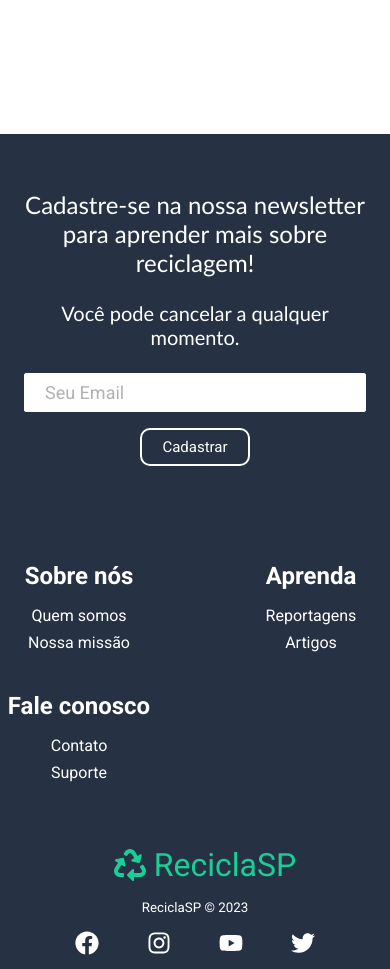
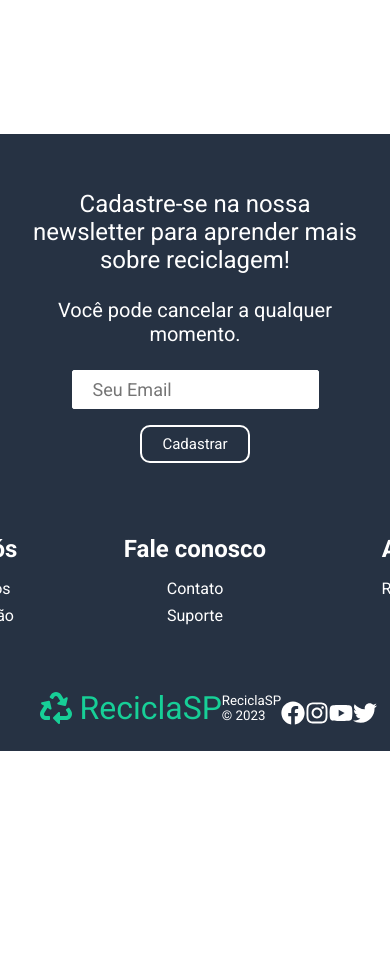
Before and after one commit to Projetos-Fiap/React-Sprint4, a React (Create React App) app: page /login in a window 390 px wide. Shown: the part 800-1769 px from the top of the page. After the commit the page ends 1551 px from the top, so only its background shows below. Built offline with nearby package versions, Linux system fonts and the light colour scheme.

Commit message:
convertendo estilo do footer para styled-component

```diff
--- a/src/components/Footer/Footer.css
+++ /dev/null
@@ -1,163 +0,0 @@
-.footer-container {
-  background-color: #263243;
-  padding: 2rem 0 0.5rem 0;
-  display: flex;
-  flex-direction: column;
-  justify-content: center;
-  align-items: center;
-}
-
-.footer-subscription {
-  display: flex;
-  flex-direction: column;
-  justify-content: center;
-  align-items: center;
-  text-align: center;
-
-  margin-bottom: 24px;
-  padding: 24px;
-  color: #fff;
-}
-
-.footer-subscription > p {
-  font-family: 'Trebuchet MS', 'Lucida Sans Unicode', 'Lucida Grande',
-    'Lucida Sans', Arial, sans-serif;
-}
-
-.footer-subscription-heading {
-  margin-bottom: 24px;
-  font-size: 24px;
-}
-
-.footer-subscription-text {
-  margin-bottom: 24px;
-  font-size: 20px;
-}
-
-.footer-input {
-  padding: 8px 20px;
-  border-radius: 2px;
-  margin-right: 10px;
-  outline: none;
-  border: none;
-  font-size: 18px;
-  margin-bottom: 16px;
-  border: 1px solid #fff;
-}
-
-.footer-links {
-  width: 100%;
-  max-width: 100px;
-  display: flex;
-  justify-content: center;
-}
-
-.footer-link-wrapper {
-  display: flex;
-}
-
-.footer-link-items {
-  display: flex;
-  flex-direction: column;
-  align-items: center;
-  margin: 16px;
-  text-align: center;
-  width: 200px;
-  box-sizing: border-box;
-}
-
-.footer-link-items h2 {
-  margin-bottom: 16px;
-}
-
-.footer-link-items > h2 {
-  color: #fff;
-}
-
-.footer-link-items a {
-  color: #fff;
-  text-decoration: none;
-  margin-bottom: 0.5rem;
-}
-
-.footer-link-items a:hover {
-  color: #17cf97;
-  transition: 0.3s ease-out;
-}
-
-.footer-email-form h2 {
-  margin-bottom: 2rem;
-}
-
-.footer-input::placeholder {
-  color: #b1b1b1;
-}
-
-/* Social Icons */
-.social-icon-link {
-  color: #fff;
-  font-size: 24px;
-}
-
-.social-media {
-  max-width: 800px;
-  width: 100%;
-}
-
-.social-media-wrap {
-  display: flex;
-  justify-content: space-between;
-  align-items: center;
-  width: 90%;
-  max-width: 1000px;
-  margin: 40px auto 0 auto;
-}
-
-.social-icons {
-  display: flex;
-  justify-content: space-between;
-  align-items: center;
-  width: 240px;
-}
-
-.social-logo {
-  color: #17cf97;
-  justify-self: start;
-  margin-left: 20px;
-  cursor: pointer;
-  text-decoration: none;
-  font-size: 2rem;
-  display: flex;
-  align-items: center;
-  margin-bottom: 16px;
-}
-
-.website-rights {
-  color: #fff;
-  margin-bottom: 16px;
-}
-
-@media screen and (max-width: 820px) {
-  .footer-links {
-    padding-top: 2rem;
-  }
-
-  .footer-input {
-    width: 100%;
-  }
-
-  .btn {
-    width: 100%;
-  }
-
-  .footer-link-wrapper {
-    flex-direction: column;
-  }
-
-  .social-media-wrap {
-    flex-direction: column;
-  }
-}
-
-@media screen and (max-width: 768px) {
-}
--- a/src/components/Footer/Footer.js
+++ b/src/components/Footer/Footer.js
@@ -1,11 +1,143 @@
 import React, { useState } from 'react';
-import './Footer.css';
+import styled from 'styled-components';
 import { Button } from '../Button/Button';
 import { Link } from 'react-router-dom';
-// Importando ícones das mídias sociais
 import { FaFacebook, FaInstagram, FaYoutube, FaTwitter } from 'react-icons/fa';
-// Importando logo
-import { FaRecycle } from "react-icons/fa";
+import { FaRecycle } from 'react-icons/fa';
+
+const FooterContainer = styled.div`
+  background-color: #263243;
+  padding: 2rem 0 0.5rem 0;
+  display: flex;
+  flex-direction: column;
+  justify-content: center;
+  align-items: center;
+`;
+
+const FooterSubscription = styled.div`
+  display: flex;
+  flex-direction: column;
+  justify-content: center;
+  align-items: center;
+  text-align: center;
+  margin-bottom: 24px;
+  padding: 24px;
+  color: #fff;
+`;
+
+const FooterSubscriptionHeading = styled.p`
+  margin-bottom: 24px;
+  font-size: 24px;
+  color: white; /* Added to make heading white */
+`;
+
+const FooterSubscriptionText = styled.p`
+  margin-bottom: 24px;
+  font-size: 20px;
+`;
+
+const InputAreas = styled.div`
+  display: flex;
+  flex-direction: column; /* Changed to column for alignment */
+  align-items: center;
+`;
+
+const FooterInput = styled.input`
+  padding: 8px 20px;
+  border-radius: 2px;
+  outline: none;
+  border: none;
+  font-size: 18px;
+  margin-bottom: 16px;
+  border: 1px solid #fff;
+`;
+
+const SubscriptionMessage = styled.div`
+  color: ${({ isSubscribed }) => (isSubscribed ? '#17cf97' : 'red')};
+  margin-top: 8px; /* Added margin-top to separate message from button */
+`;
+
+const FooterLinks = styled.div`
+  width: 100%;
+  max-width: 100px;
+  display: flex;
+  justify-content: center;
+`;
+
+const FooterLinkWrapper = styled.div`
+  display: flex;
+`;
+
+const FooterLinkItems = styled.div`
+  display: flex;
+  flex-direction: column;
+  align-items: center;
+  margin: 16px;
+  text-align: center;
+  width: 200px;
+  box-sizing: border-box;
+`;
+
+const FooterLinkTitle = styled.h2`
+  margin-bottom: 16px;
+  color: #fff;
+`;
+
+const FooterLink = styled(Link)`
+  color: #fff;
+  text-decoration: none;
+  margin-bottom: 0.5rem;
+  &:hover {
+    color: #17cf97;
+    transition: 0.3s ease-out;
+  }
+`;
+
+const SocialMedia = styled.div`
+  max-width: 800px;
+  width: 100%;
+`;
+
+const SocialMediaWrap = styled.div`
+  display: flex;
+  justify-content: space-between;
+  align-items: center;
+  width: 90%;
+  max-width: 1000px;
+  margin: 40px auto 0 auto;
+`;
+
+const SocialIcons = styled.div`
+  display: flex;
+  justify-content: space-between;
+  align-items: center;
+  width: 240px;
+`;
+
+const FooterLogo = styled(Link)`
+  color: #17cf97;
+  justify-self: start;
+  margin-left: 20px;
+  cursor: pointer;
+  text-decoration: none;
+  font-size: 2rem;
+  display: flex;
+  align-items: center;
+  margin-bottom: 16px;
+`;
+
+const WebsiteRights = styled.small`
+  color: #fff;
+  margin-bottom: 16px;
+`;
+
+const SocialIconLink = styled(Link)`
+  color: #fff;
+  font-size: 24px;
+  &:hover {
+    color: #17cf97;
+  }
+`;
 
 function Footer() {
   const [email, setEmail] = useState('');
@@ -29,17 +161,16 @@ function Footer() {
   };
 
   return (
-    <div className='footer-container'>
-      <section className='footer-subscription'>
-        <p className='footer-subscription-heading'>
+    <FooterContainer>
+      <FooterSubscription>
+        <FooterSubscriptionHeading>
           Cadastre-se na nossa newsletter para aprender mais sobre reciclagem!
-        </p>
-        <p className='footer-subscription-text'>
+        </FooterSubscriptionHeading>
+        <FooterSubscriptionText>
           Você pode cancelar a qualquer momento.
-        </p>
-        <div className='input-areas'>
-          <input
-            className='footer-input'
+        </FooterSubscriptionText>
+        <InputAreas>
+          <FooterInput
             name='email'
             type='email'
             placeholder='Seu Email'
@@ -47,83 +178,58 @@ function Footer() {
             onChange={handleEmailChange}
           />
           <Button onClick={handleSubscription}>Cadastrar</Button>
-          <div className='subscription-message'>
-            <p style={{ color: isSubscribed ? '#17cf97' : 'red' }}>
-              {subscriptionMessage}
-            </p>
-          </div>
-        </div>
-      </section>
-      <div class='footer-links'>
-        <div className='footer-link-wrapper'>
-          <div class='footer-link-items'>
-            <h2>Sobre nós</h2>
-            <Link to='/sign-up'>Quem somos</Link>
-            <Link to='/'>Nossa missão</Link>
-          </div>
-
-          <div class='footer-link-items'>
-            <h2>Fale conosco</h2>
-            <Link to='/'>Contato</Link>
-            <Link to='/'>Suporte</Link>
-          </div>
-        </div>
-        <div className='footer-link-wrapper'>
-          <div class='footer-link-items'>
-            <h2>Aprenda</h2>
-            <Link to='/'>Reportagens</Link>
-            <Link to='/'>Artigos</Link>
-          </div>
-
-        </div>
-      </div>
-      <section class='social-media'>
-        <div class='social-media-wrap'>
-          <div class='footer-logo'>
-            <Link to='/' className='social-logo'>
-            <FaRecycle className="navbar-icon" />
-              ReciclaSP
-              <i class='fab fa-typo3' />
-            </Link>
-          </div>
-          <small class='website-rights'>ReciclaSP © 2023</small>
-          <div class='social-icons'>
-            <Link
-              class='social-icon-link facebook'
-              to='/'
-              target='_blank'
-              aria-label='Facebook'
-            >
-              <FaFacebook /> {/* Use o ícone do Facebook do React Icons */}
-            </Link>
-            <Link
-              class='social-icon-link instagram'
-              to='/'
-              target='_blank'
-              aria-label='Instagram'
-            >
-              <FaInstagram /> {/* Use o ícone do Instagram do React Icons */}
-            </Link>
-            <Link
-              class='social-icon-link youtube'
-              to='/'
-              target='_blank'
-              aria-label='Youtube'
-            >
-              <FaYoutube /> {/* Use o ícone do Youtube do React Icons */}
-            </Link>
-            <Link
-              class='social-icon-link twitter'
-              to='/'
-              target='_blank'
-              aria-label='Twitter'
-            >
-              <FaTwitter /> {/* Use o ícone do Twitter do React Icons */}
-            </Link>
-          </div>
-        </div>
-      </section>
-    </div>
+        </InputAreas>
+        <SubscriptionMessage isSubscribed={isSubscribed}>
+          {subscriptionMessage}
+        </SubscriptionMessage>
+      </FooterSubscription>
+      <FooterLinks>
+        <FooterLinkWrapper>
+          <FooterLinkItems>
+            <FooterLinkTitle>Sobre nós</FooterLinkTitle>
+            <FooterLink to='/sign-up'>Quem somos</FooterLink>
+            <FooterLink to='/'>Nossa missão</FooterLink>
+          </FooterLinkItems>
+        </FooterLinkWrapper>
+        <FooterLinkWrapper>
+          <FooterLinkItems>
+            <FooterLinkTitle>Fale conosco</FooterLinkTitle>
+            <FooterLink to='/'>Contato</FooterLink>
+            <FooterLink to='/'>Suporte</FooterLink>
+          </FooterLinkItems>
+        </FooterLinkWrapper>
+        <FooterLinkWrapper>
+          <FooterLinkItems>
+          <FooterLinkTitle>Aprenda</FooterLinkTitle>
+            <FooterLink to='/'>Reportagens</FooterLink>
+            <FooterLink to='/'>Artigos</FooterLink>
+          </FooterLinkItems>
+        </FooterLinkWrapper>
+      </FooterLinks>
+      <SocialMedia>
+        <SocialMediaWrap>
+          <FooterLogo to='/'>
+            <FaRecycle className='navbar-icon' />
+            ReciclaSP
+          </FooterLogo>
+          <WebsiteRights>ReciclaSP © 2023</WebsiteRights>
+          <SocialIcons>
+            <SocialIconLink to='/' target='_blank' aria-label='Facebook'>
+              <FaFacebook />
+            </SocialIconLink>
+            <SocialIconLink to='/' target='_blank' aria-label='Instagram'>
+              <FaInstagram />
+            </SocialIconLink>
+            <SocialIconLink to='/' target='_blank' aria-label='Youtube'>
+              <FaYoutube />
+            </SocialIconLink>
+            <SocialIconLink to='/' target='_blank' aria-label='Twitter'>
+              <FaTwitter />
+            </SocialIconLink>
+          </SocialIcons>
+        </SocialMediaWrap>
+      </SocialMedia>
+    </FooterContainer>
   );
 }
 
```
Also changed, not shown: src/components/Navbar/Navbar.js (line endings or trailing spaces).
